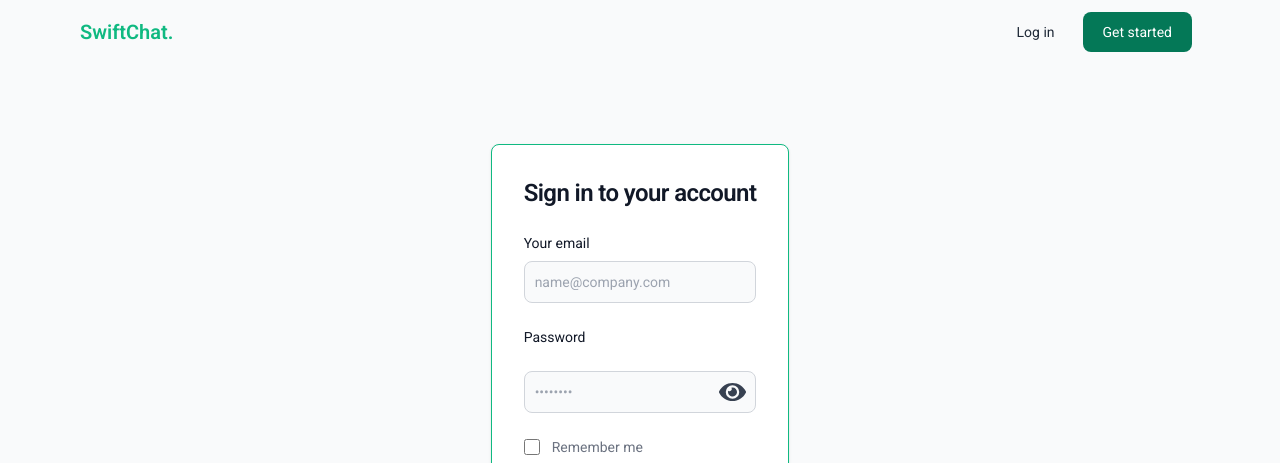
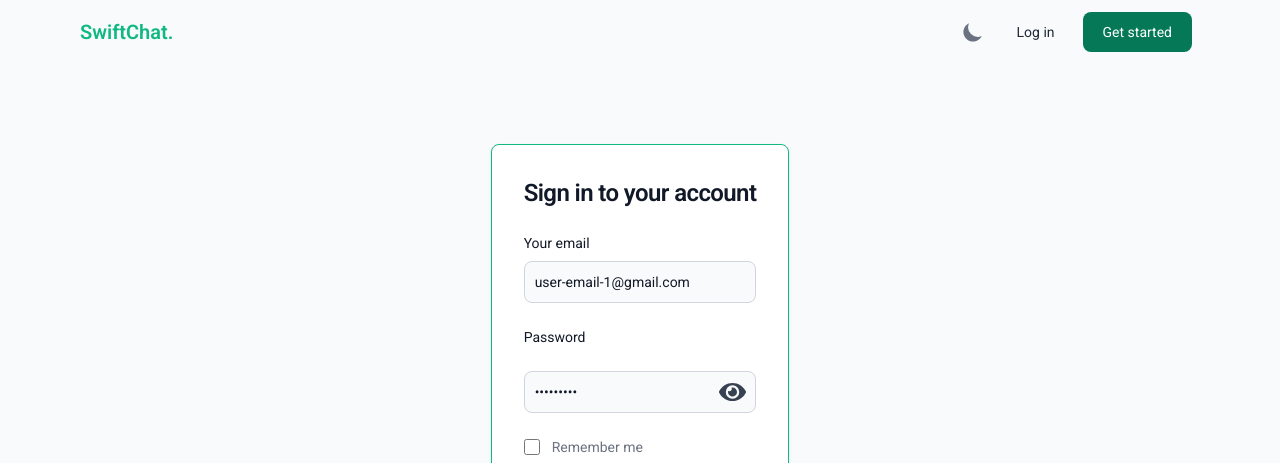
Before and after one commit to yashUcr773/chat_app, a React (Vite) app in the folder frontend/: page /signin in a window 1280 px wide. Shown: the top 463 px of the page. Built offline with nearby package versions, Linux system fonts and the light colour scheme; no server answers.

Commit message:
theme handling

```diff
--- a/frontend/index.html
+++ b/frontend/index.html
@@ -5,12 +5,21 @@
     <meta charset="UTF-8" />
     <link rel="icon" type="image/svg+xml" href="/vite.svg" />
     <meta name="viewport" content="width=device-width, initial-scale=1.0" />
-    <title>Vite + React + TS</title>
+    <title>SwiftChat.</title>
+    <script>
+        // On page load or when changing themes, best to add inline in `head` to avoid FOUC
+        if (localStorage.getItem('color-theme') === 'dark' || (!('color-theme' in localStorage) && window.matchMedia('(prefers-color-scheme: dark)').matches)) {
+            document.documentElement.classList.add('dark');
+        } else {
+            document.documentElement.classList.remove('dark')
+        }
+    </script>
 </head>
 
 <body>
-    <div id="root" class="bg-gray-50 dark:bg-gray-900 m-0 p-0 text-roboto"></div>
+    <div id="root" class="bg-gray-50 dark:bg-gray-900 m-0 p-0 text-roboto overflow-hidden"></div>
     <script type="module" src="/src/main.tsx"></script>
+
 </body>
 
 </html>
--- a/frontend/src/components/Header.tsx
+++ b/frontend/src/components/Header.tsx
@@ -4,7 +4,7 @@
 import { useLogout } from "../hooks/useLogout"
 import { userAtom } from "../store/atoms/user"
 import { notificationsAtom } from "../store/atoms/notificationsAtom"
-import { useEffect } from "react"
+import { useEffect, useState } from "react"
 import { getSocket } from "../../config/Constants"
 
 export function Header() {
@@ -13,6 +13,11 @@
     const logout = useLogout()
     const user = useRecoilValue(userAtom)
     const [notifications, setNotifications] = useRecoilState(notificationsAtom)
+    const [isDarkMode, setIsDarkMode] = useState(
+        localStorage.getItem('color-theme') === 'dark' ||
+          (!localStorage.getItem('color-theme') &&
+            window.matchMedia('(prefers-color-scheme: dark)').matches)
+      );
 
     useEffect(() => {
         const socket = getSocket()
@@ -35,6 +40,19 @@
         }, 0) || 0
     }
 
+    useEffect(() => {
+        if (isDarkMode) {
+          document.documentElement.classList.add('dark');
+          localStorage.setItem('color-theme', 'dark');
+        } else {
+          document.documentElement.classList.remove('dark');
+          localStorage.setItem('color-theme', 'light');
+        }
+      }, [isDarkMode]);
+
+      const toggleTheme = () => {
+        setIsDarkMode((prevIsDarkMode) => !prevIsDarkMode);
+      };
 
     async function handleLogout() {
         await logout({})
@@ -48,7 +66,18 @@
                     <Link to="/dashboard" className="logo flex items-center">
                         <span className="self-center text-xl font-semibold whitespace-nowrap text-primary-500">SwiftChat.</span>
                     </Link>
-
+                    <div className="flex flex-row gap-2 items-center justify-center">
+                        <button id="theme-toggle" type="button" onClick={toggleTheme}
+                            className="text-gray-500 dark:text-gray-400 hover:bg-gray-100 dark:hover:bg-gray-700 focus:outline-none focus:ring-4 focus:ring-gray-200 dark:focus:ring-gray-700 rounded-lg text-sm p-1">
+                            <svg id="theme-toggle-dark-icon" className={`size-6 ${!isDarkMode ? '' : 'hidden'}`} fill="currentColor"
+                                viewBox="0 0 20 20" xmlns="http://www.w3.org/2000/svg">
+                                <path d="M17.293 13.293A8 8 0 016.707 2.707a8.001 8.001 0 1010.586 10.586z"></path>
+                            </svg>
+                            <svg id="theme-toggle-light-icon" className={`size-6 ${isDarkMode ? '' : 'hidden'}`} fill="currentColor"
+                                viewBox="0 0 20 20" xmlns="http://www.w3.org/2000/svg">
+                                <path d="M10 2a1 1 0 011 1v1a1 1 0 11-2 0V3a1 1 0 011-1zm4 8a4 4 0 11-8 0 4 4 0 018 0zm-.464 4.95l.707.707a1 1 0 001.414-1.414l-.707-.707a1 1 0 00-1.414 1.414zm2.12-10.607a1 1 0 010 1.414l-.706.707a1 1 0 11-1.414-1.414l.707-.707a1 1 0 011.414 0zM17 11a1 1 0 100-2h-1a1 1 0 100 2h1zm-7 4a1 1 0 011 1v1a1 1 0 11-2 0v-1a1 1 0 011-1zM5.05 6.464A1 1 0 106.465 5.05l-.708-.707a1 1 0 00-1.414 1.414l.707.707zm1.414 8.486l-.707.707a1 1 0 01-1.414-1.414l.707-.707a1 1 0 011.414 1.414zM4 11a1 1 0 100-2H3a1 1 0 000 2h1z"
+                                    fillRule="evenodd" clipRule="evenodd"></path></svg>
+                        </button>
                         {
                             !accessToken ?
                                 <div className="flex items-center lg:order-2">
@@ -75,6 +104,7 @@
                                 </div>
                         }
                     </div>
+                </div>
             </nav>
         </header>
     )
--- a/frontend/src/pages/Signin.tsx
+++ b/frontend/src/pages/Signin.tsx
@@ -12,8 +12,8 @@
     const location = useLocation()
     const from = location.state?.from?.pathname || "/"
 
-    const [email, setEmail] = useState("")
-    const [password, setPassword] = useState("")
+    const [email, setEmail] = useState("user-email-1@gmail.com")
+    const [password, setPassword] = useState("Compro@11")
     const [showPassword, setShowPassword] = useState(false)
     const [err, setErr] = useState("")
     const [showLoader, setShowLoader] = useState(false)
```
Lines whose indentation alone changed are shown as unchanged.
